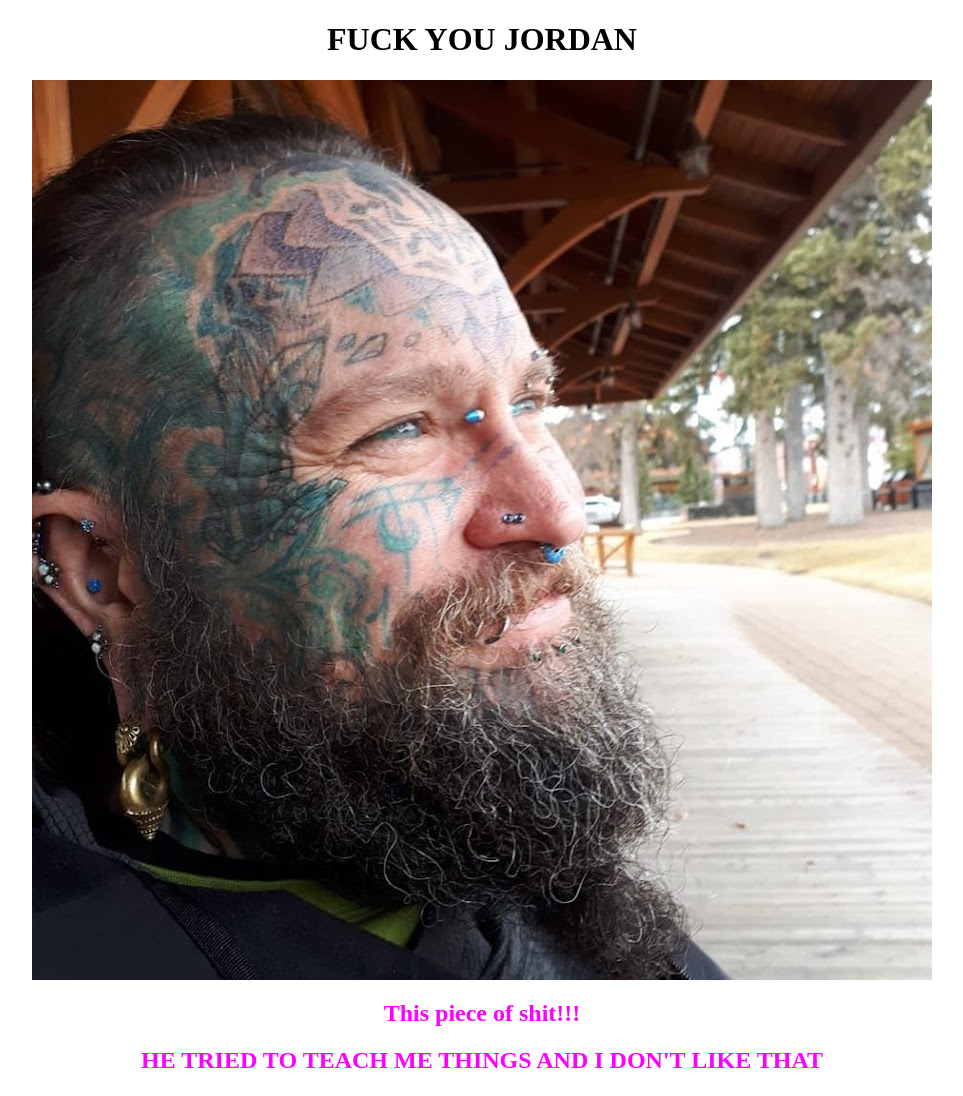
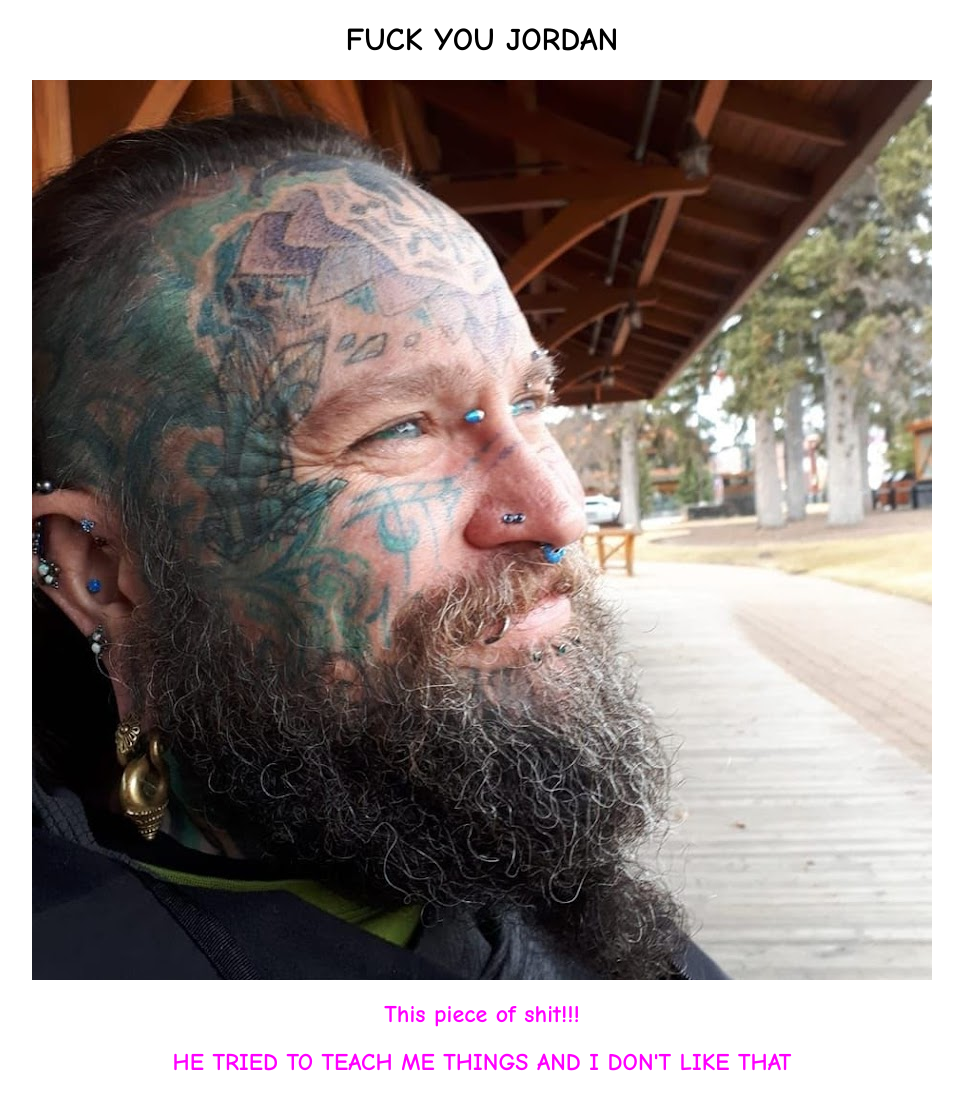
Before and after one commit to ComputerBagel/fuckyoujordan.github.io, a plain HTML site: page index.html in a window 1280 px wide. Shown: the whole page, without its empty margins (158-1121 px from the left). Drawn offline with Linux system fonts and the light colour scheme.

Commit message:
Update index.html to comic sans

```diff
--- a/index.html
+++ b/index.html
@@ -3,9 +3,11 @@
 <head>
 <meta name="viewport" content="width=device-width, initial-scale=1">
 <style>
-h1 {text-align: center;}
+h1 {text-align: center;
+   font-family: "Comic Sans MS";}
 h2 {text-align: center;
 	color: #ff00ff;
+    	font-family: "Comic Sans MS";
 	}
 img {
 	display: block;
```
